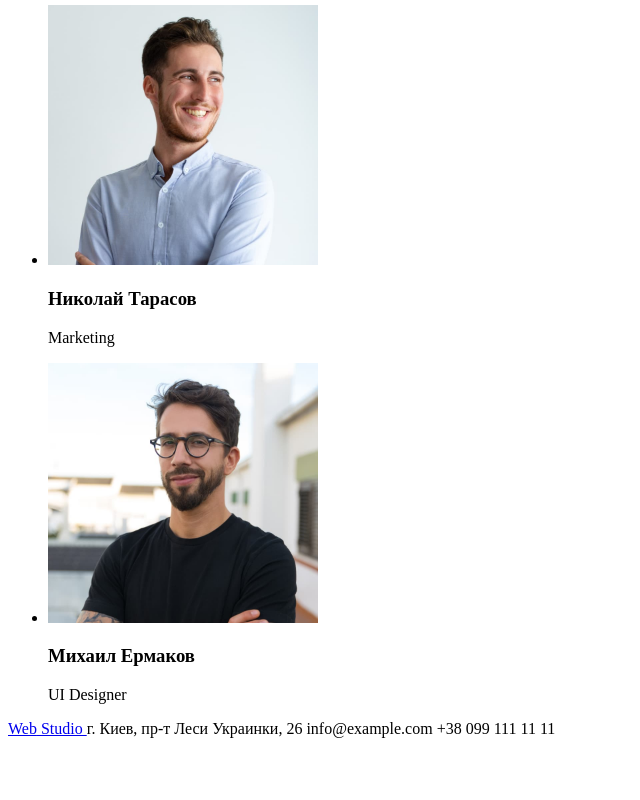
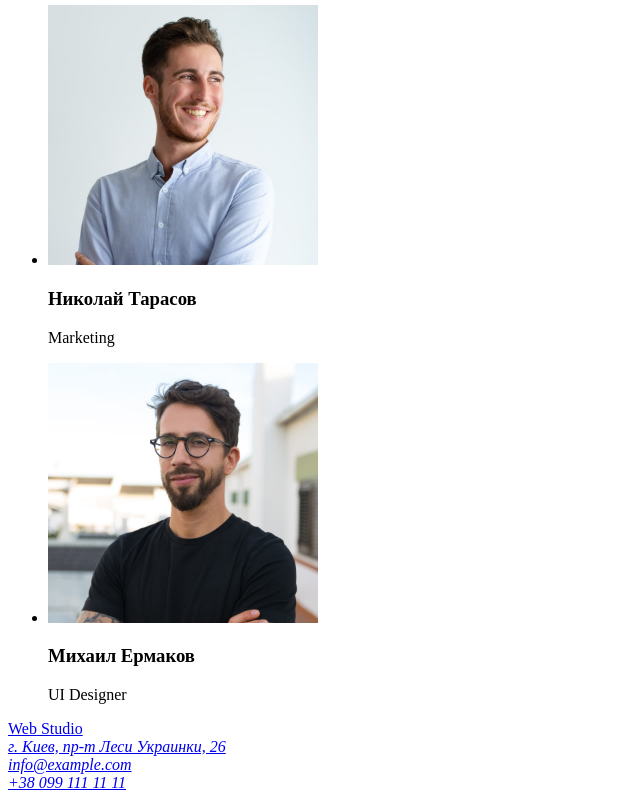
Before and after one commit to veronika-oli/goit-markup-hw-01, a plain HTML site: page index.html in a window 1280 px wide. Shown: the part 2355-3155 px from the top of the page, without its empty margins (0-640 px from the left). Before the commit the page ends 3101 px from the top, so only its background shows below. Drawn offline with Linux system fonts and the light colour scheme.

Commit message:
Додає адресу в футері

```diff
--- a/index.html
+++ b/index.html
@@ -109,10 +109,13 @@
             <span>Web</span>
             Studio
         </a>
+        <address>
+        <a href="https://goo.gl/maps/CPtrU1FHBa2aNyZL9" target="_blank" rel="noopener noreferrer">г. Киев, пр-т Леси Украинки, 26 </a> <br>
+        <a href="mailto:info@example.com">info@example.com </a> <br>
+        <a href="tel:+380991111111">+38 099 111 11 11 </a>
+        </address>
 
-        г. Киев, пр-т Леси Украинки, 26
-        info@example.com
-        +38 099 111 11 11
+
     </footer>
 
 </body>
```
